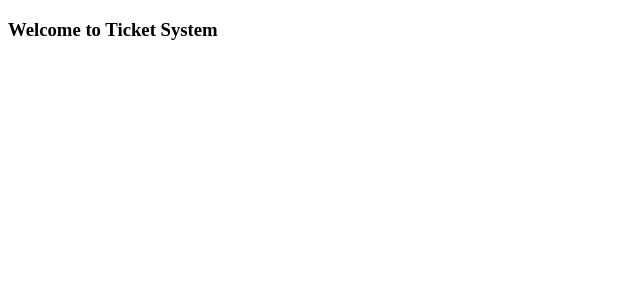
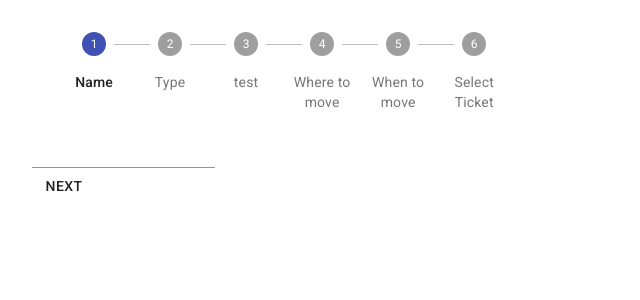
Before and after one commit to m-ata/ninebarc-assignment-ticket-system, a React app: page / in a window 1280 px wide. Shown: the top 300 px of the page, without its empty margins (0-640 px from the left). Built offline with nearby package versions, Linux system fonts and the light colour scheme.

Commit message:
ui setup, basic stepper setup for questions

```diff
--- a/package.json
+++ b/package.json
@@ -24,6 +24,7 @@
   },
   "homepage": "https://github.com/m-ata/ninebarc-assignment-ticket-systeme#readme",
   "dependencies": {
+    "@material-ui/core": "^4.11.4",
     "react": "^17.0.1",
     "react-dom": "^17.0.1"
   },
--- a/src/App.tsx
+++ b/src/App.tsx
@@ -1,10 +1,9 @@
 import * as React from 'react';
+import Layout from './../src/components/layout';
 
 const App = () => {
     return (
-        <h3>
-            Welcome to Ticket System
-        </h3>
+        <Layout />
     )
 }
 export default App;
--- /dev/null
+++ b/src/components/forms/name/index.tsx
@@ -0,0 +1,10 @@
+import * as React from 'react';
+import TextField from '@material-ui/core/TextField';
+
+const Name = () => {
+
+    return (
+        <TextField id="name" type="text" />
+    )
+}
+export default Name;
--- /dev/null
+++ b/src/components/forms/type/index.tsx
@@ -0,0 +1,16 @@
+import * as React from 'react';
+import { FormControl, FormLabel, RadioGroup, FormControlLabel, Radio } from '@material-ui/core'
+
+const Type = () => {
+
+    return (
+        <FormControl component="fieldset">
+            <FormLabel component="legend">Hi User!</FormLabel>
+            <RadioGroup aria-label="type" row name="type">
+                <FormControlLabel value="single" control={<Radio />} label="Single Ticket" />
+                <FormControlLabel value="multiple" control={<Radio />} label="Multi Ticket" />
+            </RadioGroup>
+        </FormControl>
+    )
+}
+export default Type;
--- /dev/null
+++ b/src/components/layout/index.tsx
@@ -0,0 +1,56 @@
+import * as React from 'react';
+import { Container, Grid, Stepper, Step, StepLabel, Button } from '@material-ui/core';
+import Steps from '../steps'
+
+const { useState } = React
+
+function getSteps(type: string) {
+    return ['Name', 'Type', type, 'Where to move', 'When to move', 'Select Ticket'];
+  }
+
+const Layout = () => {
+
+    const [localState, setLocalState] = useState({
+        activeStep: 0
+    });
+    const steps = getSteps('test');
+
+    const { activeStep } = localState;
+
+    const handleNext = () => {
+        setLocalState(prev => ({...prev, activeStep: activeStep + 1}))
+    }
+
+    const handleBack = () => {
+        setLocalState(prev => ({...prev, activeStep: activeStep - 1}))
+    }
+
+    return (
+        <Container>
+            <Grid container >
+                <Grid item>
+                    <Stepper alternativeLabel activeStep={activeStep}>
+                        {steps.map((label) => (
+                            <Step key={label}>
+                                <StepLabel>{label}</StepLabel>
+                            </Step>
+                        ))}
+                    </Stepper>
+                </Grid>
+            </Grid>
+            <Grid container>
+                <Grid item>
+                    <Steps activeStep={activeStep} />
+                </Grid>
+            </Grid>
+            <Grid container>
+                {
+                    activeStep > 0 && <Button onClick={handleBack}> Back </Button>
+                }
+                <Button onClick={handleNext}> Next </Button>
+            </Grid>
+        </Container>
+    )
+}
+
+export default Layout;
--- /dev/null
+++ b/src/components/steps/index.tsx
@@ -0,0 +1,17 @@
+import * as React from 'react';
+import Name from '../forms/name';
+import Type from '../forms/type';
+
+const Steps = ({activeStep}: any) => {
+
+    const steps = [<Name/>, <Type />]
+
+    return (
+        <>
+            {
+                steps[activeStep]
+            }
+        </>
+    )
+}
+export default Steps;
--- a/src/index.html
+++ b/src/index.html
@@ -3,6 +3,7 @@
 <head>
   <meta charset="UTF-8">
   <title>Ticket System</title>
+  <link rel="stylesheet" href="https://fonts.googleapis.com/css?family=Roboto:300,400,500,700&display=swap" />
 </head>
 <body>
   <div id="root"></div>
--- a/tsconfig.json
+++ b/tsconfig.json
@@ -7,7 +7,7 @@
       "preserveConstEnums": true,
       "removeComments": true,
       "sourceMap": true,
-      "target": "es5"
+      "target": "es5",
     },
     "include": [
       "./src/index.tsx"
```
Also changed, not shown: 1 other file (tests, documents, lock files or other folders).
